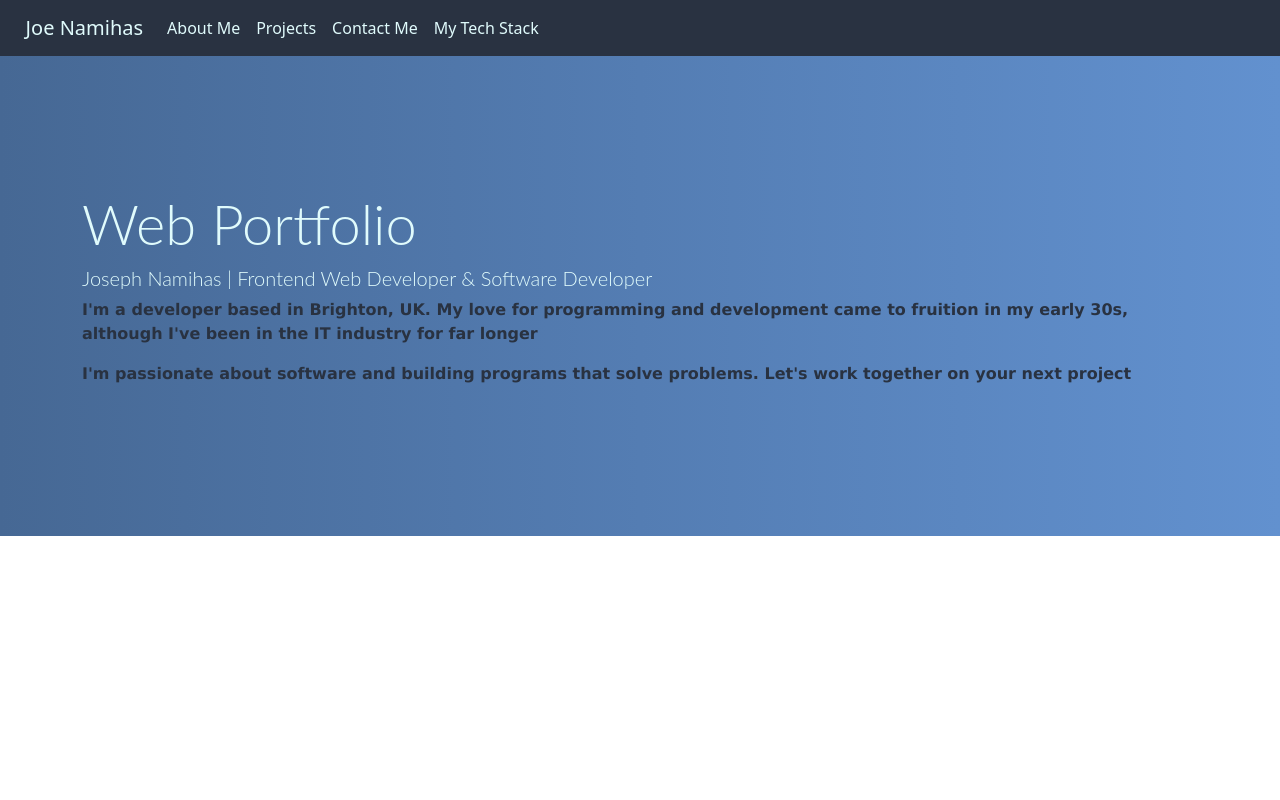
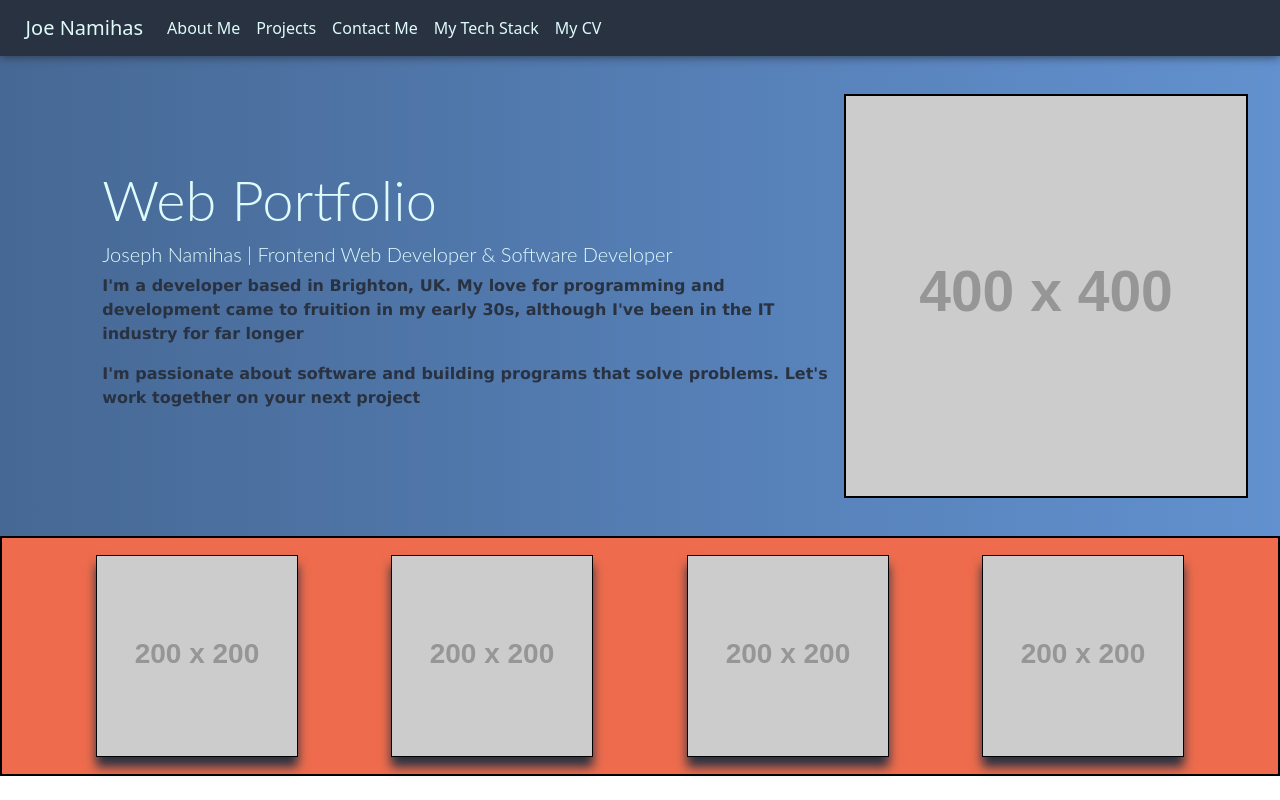
Before and after one commit to JosephNamihas/Web_Portfolio, a plain HTML site: page index.html in a window 1280 px wide. Drawn offline with nearby package versions, Linux system fonts and the light colour scheme; placeholder pictures from the web are drawn by us.

Commit message:
Further styling and added flexbox for projects

```diff
--- a/index.html
+++ b/index.html
@@ -28,6 +28,10 @@
             </li>
             <li class="nav-item">
               <a class="nav-link" href="#tech-stack">My Tech Stack</a>
+              </li>
+            <li class="nav-item">
+              <a class="nav-link" href="https://docs.google.com/document/d/1uNc9zjjRbLhtHai4OrFUiJ3byn78mpn7YH9F6nqeIHA/edit">My CV</a>
+            </li>
           </ul>
         </div>
       </nav>
@@ -41,7 +45,17 @@
           <p class ="description">I'm a developer based in Brighton, UK. My love for programming and development came to fruition in my early 30s, although I've been in the IT industry for far longer</p>
           <p>I'm passionate about software and building programs that solve problems. Let's work together on your next project</p>
       </div>
+      <div class="photo"><img src="http://via.placeholder.com/400x400"></div>
+    </div>
 
+      <!-- Flexbox -->
+
+      <div id="projects" class="project-container">
+        <div class="project-tile"><img src="http://via.placeholder.com/200x200"></div>
+        <div class="project-tile"><img src="http://via.placeholder.com/200x200"></div>
+        <div class="project-tile"><img src="http://via.placeholder.com/200x200"></div>
+        <div class="project-tile"><img src="http://via.placeholder.com/200x200"></div>
+      </div>
 
 	<script src="index.js"></script>
   </body>
--- a/styles.css
+++ b/styles.css
@@ -10,6 +10,7 @@ p { color: #293241; font-family: 'Lucida Sans', Arial, sans-serif; font-weight:
 
 .navbar {
     background-color: #293241;
+    box-shadow: 0px 0px 10px 0px #293241;
 }
 
 .navbar a {
@@ -35,6 +36,10 @@ p { color: #293241; font-family: 'Lucida Sans', Arial, sans-serif; font-weight:
 
 /*--------------------- Jumbotron / About Me ---------------------*/
 
+.container > h1, h2, p {
+    margin-left: 11%;
+}
+
 .jumbotron-fluid {
     display: flex;
     align-items: center;
@@ -42,10 +47,35 @@ p { color: #293241; font-family: 'Lucida Sans', Arial, sans-serif; font-weight:
     height: 60vh;
     background-image: linear-gradient(to right, #466894, #547db3, #6291cf);
     color: #e0fbfc;
+    box-shadow: 0px 0px 10px 0px #293241;
+}
+
+.photo {
+    margin-right: 2.5%;
+    border: 2px solid black;
+}
+
+/*--------------------- Projects ---------------------*/
+
+.project-container {
+    display: flex;
+    width: 100vw;
+    height: 30vh;
+    flex-direction: row;
+    justify-content: space-evenly;
+    align-items: center;
+    background-color: #ee6c4d;
+
+    border: 2px solid black
+}
+
+.project-tile {
+    border: 1px solid black;
+    box-shadow: 0px 10px 10px 0px #293241;
 
 }
 
-/*--------------------- Projects ---------------------*/
+
 
 /*--------------------- Contact ---------------------*/
 
```
